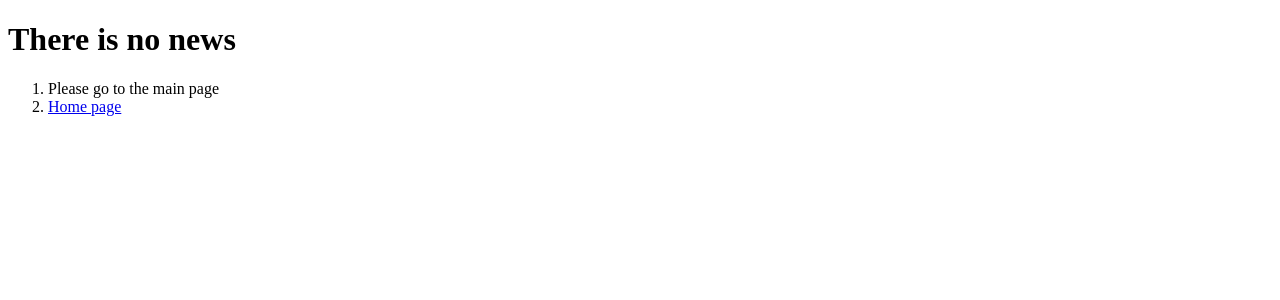
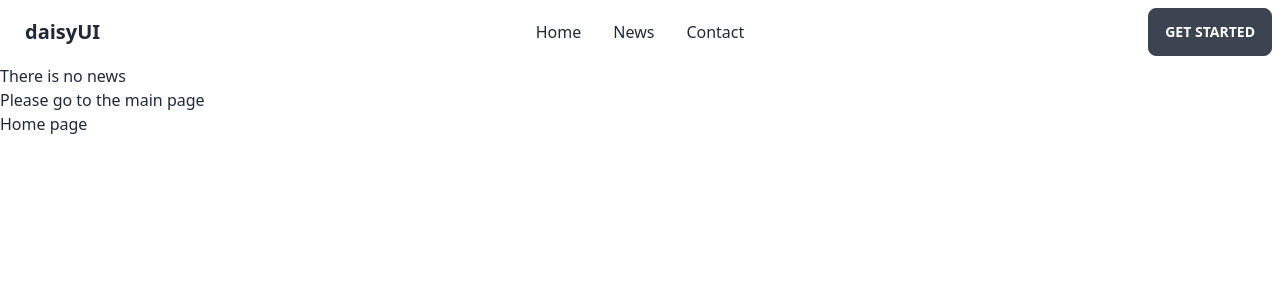
Before and after one commit to arkin-verma/arkin_intership_v2, a Flask app: page /news in a window 1280 px wide. Shown: the top 300 px of the page. Run offline with Flask 2, Linux system fonts and the light colour scheme; some libraries are stand-ins or nearby versions.

Commit message:
added base

```diff
--- a/demo_flask_app/app.py
+++ b/demo_flask_app/app.py
@@ -12,5 +12,9 @@ def index():
 def news():
     return render_template('news.html')
 
+@app.route('/contact')
+def contact():
+    return render_template('contact.html')
+
 if __name__ == "__main__":
     app.run(debug=True)
--- /dev/null
+++ b/demo_flask_app/templates/base.html
@@ -0,0 +1,45 @@
+<!DOCTYPE html>
+<html lang="en">
+<head>
+    <meta charset="UTF-8">
+    <meta http-equiv="X-UA-Compatible" content="IE=edge">
+    <meta name="viewport" content="width=device-width, initial-scale=1.0">
+    <title>Website</title>
+    <link href="https://cdn.jsdelivr.net/npm/daisyui@2.19.0/dist/full.css" rel="stylesheet" type="text/css" />
+    <script src="https://cdn.tailwindcss.com"></script>
+    {% block css %}{% endblock %}
+</head>
+<body>
+    <!-- navigation bar area -->
+    <div class="navbar bg-base-100">
+        <div class="navbar-start">
+          <div class="dropdown">
+            <label tabindex="0" class="btn btn-ghost lg:hidden">
+              <svg xmlns="http://www.w3.org/2000/svg" class="h-5 w-5" fill="none" viewBox="0 0 24 24" stroke="currentColor"><path stroke-linecap="round" stroke-linejoin="round" stroke-width="2" d="M4 6h16M4 12h8m-8 6h16" /></svg>
+            </label>
+            <ul tabindex="0" class="menu menu-compact dropdown-content mt-3 p-2 shadow bg-base-100 rounded-box w-52">
+              <li><a href="/">Home</a></li>
+              <li><a href="/news">News</a></li>
+              <li><a href="/contact">Contact</a></li>
+            </ul>
+          </div>
+          <a class="btn btn-ghost normal-case text-xl">daisyUI</a>
+        </div>
+        <div class="navbar-center hidden lg:flex">
+          <ul class="menu menu-horizontal p-0">
+            <li><a href="/">Home</a></li>
+              <li><a href="/news">News</a></li>
+              <li><a href="/contact">Contact</a></li>
+          </ul>
+        </div>
+        <div class="navbar-end">
+          <a class="btn">Get started</a>
+        </div>
+      </div>
+    <!-- end navigation bar area -->
+    {% block content %}{% endblock %}
+
+    <!-- JS section -->
+    {% block js %}{% endblock %}
+</body>
+</html>
--- a/demo_flask_app/templates/news.html
+++ b/demo_flask_app/templates/news.html
@@ -1,12 +1,5 @@
-<!DOCTYPE html>
-<html lang="en">
-<head>
-    <meta charset="UTF-8">
-    <meta http-equiv="X-UA-Compatible" content="IE=edge">
-    <meta name="viewport" content="width=device-width, initial-scale=1.0">
-    <title>News</title>
-</head>
-<body>
+{% extends 'base.html' %}
+{% block content %}
 <h1>There is no news</h1>
 <ol>
     <li>Please go to the main page</li>
@@ -14,5 +7,4 @@
         <a href="/">Home page</a>
     </li>
 </ol>
-</body>
-</html>
+{% endblock %}
```
Also changed, not shown: demo_flask_app/templates/contact.html (added, +10 -0 lines), demo_flask_app/templates/index.html (+3 -12 lines). Lines whose indentation alone changed are shown as unchanged.
